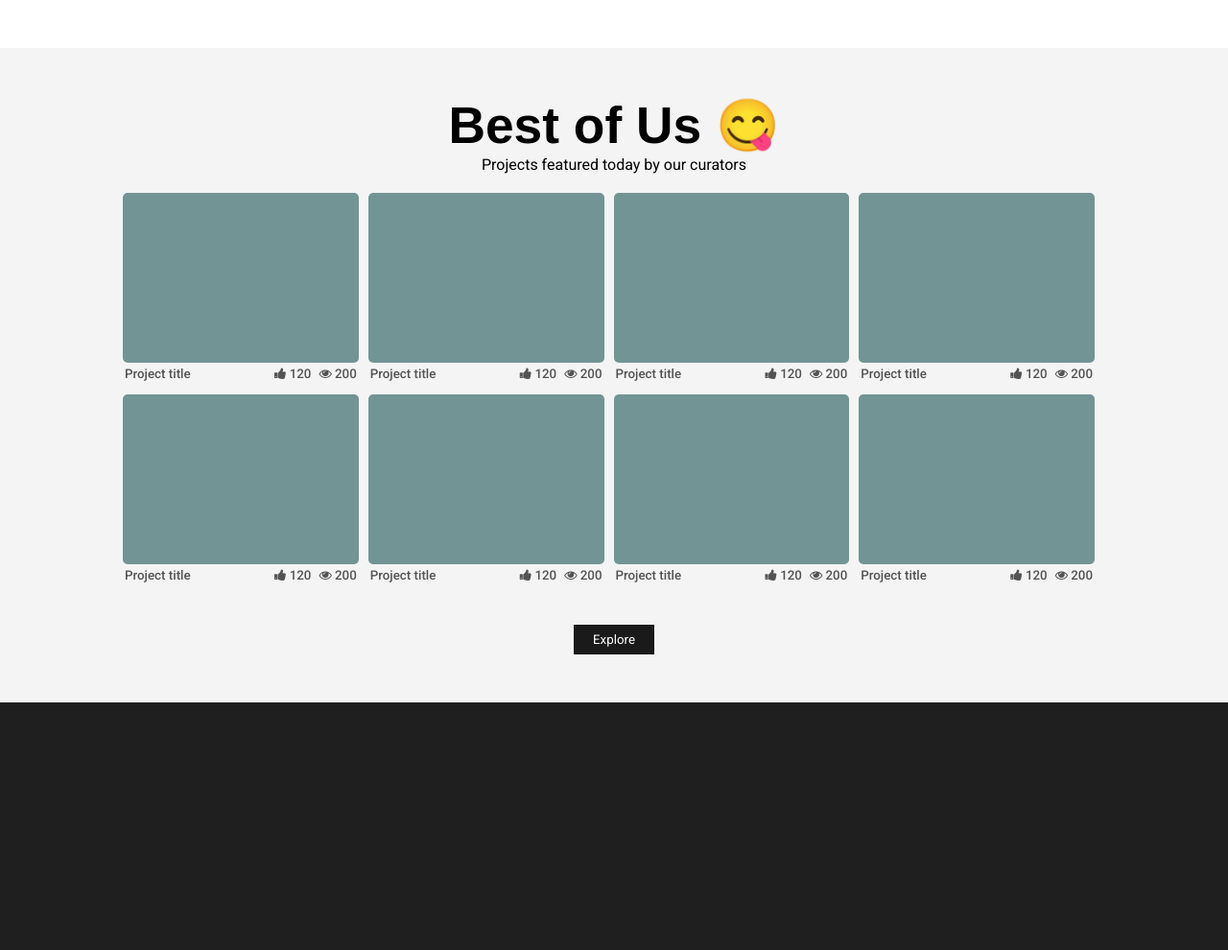
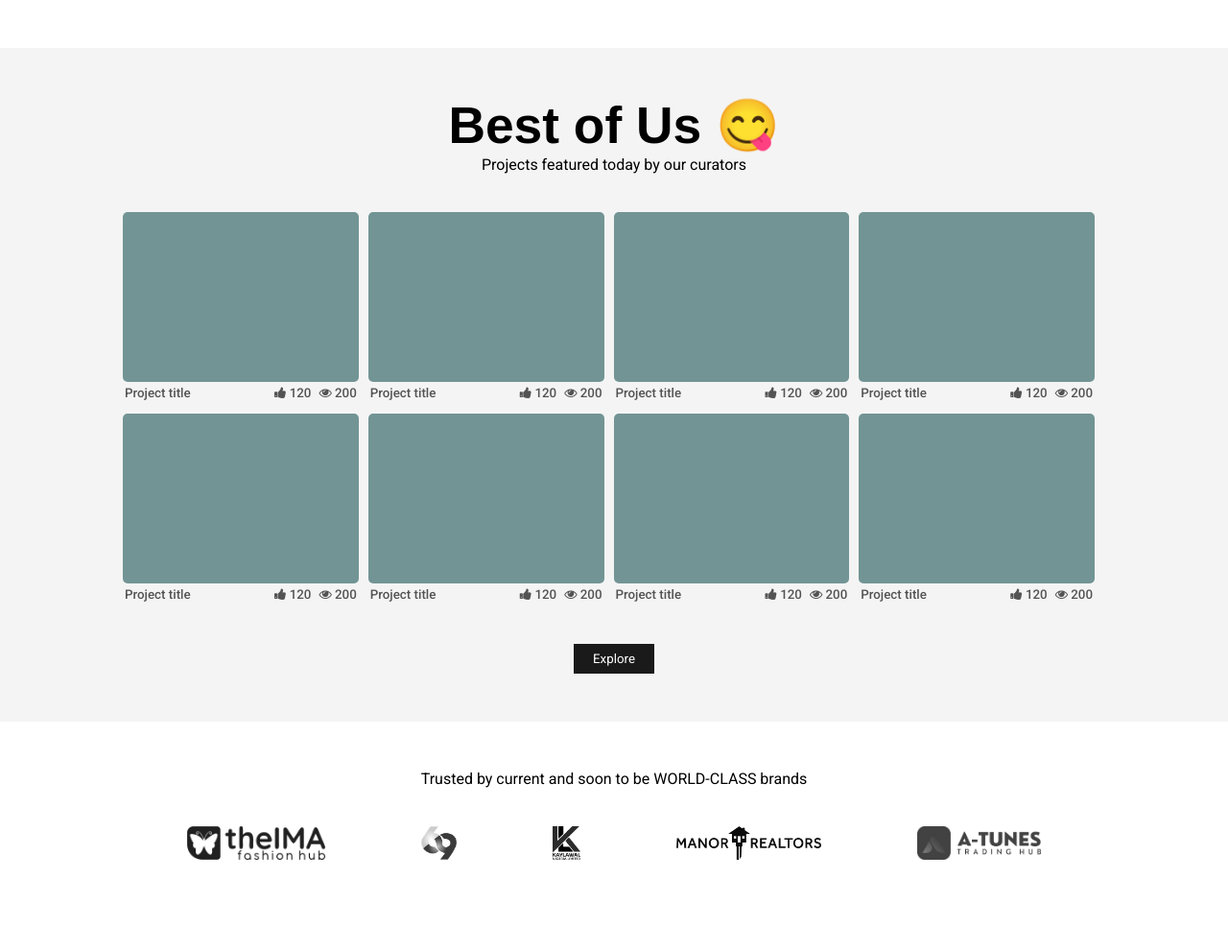
Before and after one commit to toluloperb/miaconstructions, a PHP site: page / in a window 1280 px wide. Shown: the part 1201-2191 px from the top of the page at 96% size. Before the commit the page ends 1933 px from the top, so only its background shows below. Run offline with PHP 8.4, Linux system fonts and the light colour scheme; some web fonts are replaced.

Commit message:
Clients added to index page

```diff
--- a/assets/style.css
+++ b/assets/style.css
@@ -1,4 +1,5 @@
 @import url('https://fonts.googleapis.com/css2?family=Roboto:ital,wght@0,100;0,300;0,400;0,500;0,700;0,900;1,100;1,300;1,400;1,500;1,700;1,900&display=swap');
+@import url('https://fonts.cdnfonts.com/css/effra-medium');
 
 * {
     margin: 0;
@@ -271,7 +272,7 @@ body {
     flex-wrap: wrap;
     width: 80%;
     height: auto;
-    margin-top: 20px;
+    margin-top: 40px;
 }
 
 .eachproject {
@@ -325,6 +326,7 @@ body {
 @media only screen and (max-width: 720px) {
     .top {
         text-align: left;
+        width: 80%;
     }
 
     .top h3 {
@@ -340,3 +342,35 @@ body {
         width: 100%;
     }
 }
+
+.clientsLogos {
+    display: flex;
+    flex-direction: row;
+    flex-wrap: wrap;
+    height: auto;
+    justify-content: center;
+}
+
+.clientsLogos img {
+    height: 35px;
+    -webkit-filter: grayscale(100%); /* Safari 6.0 - 9.0 */
+    filter: grayscale(100%);
+    margin: 0px 50px;
+    margin-bottom: 40px;
+}
+
+.clientsLogos img:hover {
+    -webkit-filter: grayscale(0%); /* Safari 6.0 - 9.0 */
+    filter: grayscale(0%);
+}
+
+@media only screen and (max-width: 720px) {
+    .clientsLogos {
+        width: 100%;
+    }
+
+    .clientsLogos img {
+        margin: 0px 27px;
+        margin-bottom: 27px;
+    }
+}
--- a/index.php
+++ b/index.php
@@ -121,6 +121,19 @@
     <a href=""><button class="button">Explore</button></a>
 </section>
 
+<section class="content">
+    <div class="top">
+        <p>Trusted by current and soon to be WORLD-CLASS brands</p>
+    </div>
+    <div class="projects clientsLogos">
+        <a href=""><img src="assets/images/theima.png" alt=""></a>
+        <a href=""><img src="assets/images/69logo.png" alt=""></a>
+        <a href=""><img src="assets/images/kayl logo.png" alt=""></a>
+        <a href=""><img src="assets/images/manorlogo.png" alt=""></a>
+        <a href=""><img src="assets/images/atunes logo.png" alt=""></a>
+    </div>
+</section>
+
 <?php
     include("includes/footer.php");
 ?>
```
Also changed, not shown: assets/images/69logo.png (added), assets/images/atunes logo.png (added), assets/images/kayl logo.png (added), assets/images/manorlogo.png (added), assets/images/theima.png (added).
